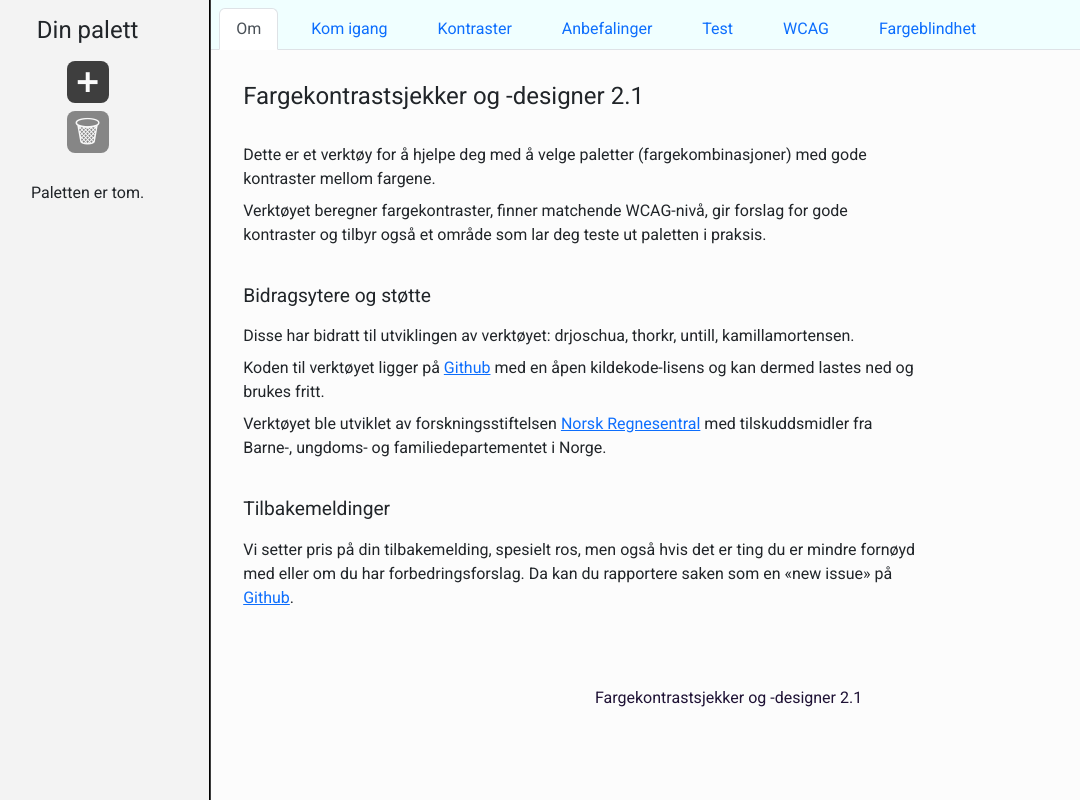
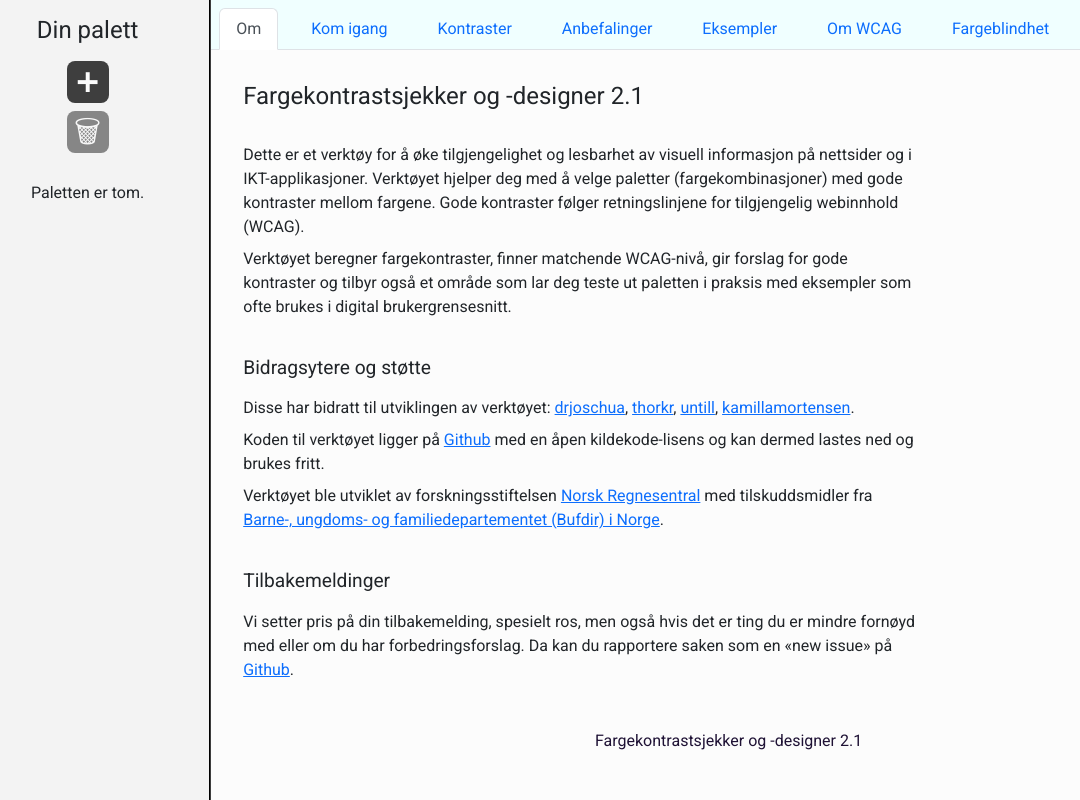
Before and after one commit to NorskRegnesentral/ccc21, a React (Create React App) app: page /#/ in a window 1280 px wide. Shown: the whole page, without its empty margins (34-1114 px from the left). Built offline with nearby package versions, Linux system fonts and the light colour scheme.

Commit message:
Adjusted texts on the webpage. -
Added links to contributors' github pages. - Added linke to project page
on nr.no. - Added links to different wcag versions. - Updated text with
legal requirements. - Added new separate sections about color contrasts.

```diff
--- a/public/locales/nb/translation.json
+++ b/public/locales/nb/translation.json
@@ -1,23 +1,45 @@
 {
     "about-section-title" : "Fargekontrastsjekker og -designer 2.1",
-    "about-summary" : "Dette er et verktøy for å hjelpe deg med å velge paletter (fargekombinasjoner) med gode kontraster mellom fargene.",
-    "about-description" : "Verktøyet beregner fargekontraster, finner matchende WCAG-nivå, gir forslag for gode kontraster og tilbyr også et område som lar deg teste ut paletten i praksis.",
+    "about-summary" : "Dette er et verktøy for å øke tilgjengelighet og lesbarhet av visuell informasjon på nettsider og i IKT-applikasjoner. Verktøyet hjelper deg med å velge paletter (fargekombinasjoner) med gode kontraster mellom fargene. Gode kontraster følger retningslinjene for tilgjengelig webinnhold (WCAG).",
+    "about-description" : "Verktøyet beregner fargekontraster, finner matchende WCAG-nivå, gir forslag for gode kontraster og tilbyr også et område som lar deg teste ut paletten i praksis med eksempler som ofte brukes i digital brukergrensesnitt.",
     "about-contributors-title" : "Bidragsytere og støtte",
-    "about-contributors" : "Disse har bidratt til utviklingen av verktøyet: drjoschua, thorkr, untill, kamillamortensen.",
+    "about-contributors" : "Disse har bidratt til utviklingen av verktøyet",
+    "contributor-1": "drjoschua",
+    "contributor-link-1": "https://github.com/drjoschua",
+    "contributor-2": "thorkr",
+    "contributor-link-2": "https://github.com/thorkr",
+    "contributor-3": "untill",
+    "contributor-link-3": "https://github.com/untill",
+    "contributor-4": "kamillamortensen",
+    "contributor-link-4": "https://github.com/kamillamortensen",
     "about-code-1" : "Koden til verktøyet ligger på ",
     "about-code-link" : "Github",
     "about-code-2" : " med en åpen kildekode-lisens og kan dermed lastes ned og brukes fritt.",
     "about-funding-1" : "Verktøyet ble utviklet av forskningsstiftelsen ",
-    "about-funding-link" : "Norsk Regnesentral",
-    "about-funding-2" : " med tilskuddsmidler fra Barne-, ungdoms- og familiedepartementet i Norge.",
+    "about-funding-link-1" : "Norsk Regnesentral",
+    "about-funding-2" : " med tilskuddsmidler fra ",
+    "about-funding-link-2": "Barne-, ungdoms- og familiedepartementet (Bufdir) i Norge",
+    "about-funding-3": ".",
     "about-feedback-title" : "Tilbakemeldinger",
     "about-feedback-1" : "Vi setter pris på din tilbakemelding, spesielt ros, men også hvis det er ting du er mindre fornøyd med eller om du har forbedringsforslag. Da kan du rapportere saken som en «new issue» på ",
     "about-feedback-link" : "Github",
     "about-feedback-2" : ".",
-    "about-wcag" : "WCAG er tekniske retningslinjer for tilgjengelighet av webinnhold med blant annet spesifikasjon av hva som er gode fargekontraster.",
+    "about-wcag" : "Retningslinjene for tilgjengelig webinnhold, kjent som Web Content Accessibility Guidelines (WCAG) på engelsk, er tekniske retningslinjer som fokuserer på tilgjengelighet av nettsider. Disse retningslinjene er nyttige for utviklere som ønsker å skape nettsider som er tilgjengelige og brukervennlige for alle brukere, uavhengig av funksjonsnedsettelse.",
+    "about-wcag-versions-1": "Det finnes flere versjoner av WCAG, inkludert",
+    "wcag-20": "WCAG versjon 2.0",
+    "wcag-20-link": "https://www.w3.org/Translations/WCAG20-no/",
+    "wcag-21": "WCAG versjon 2.1",
+    "wcag-20-link": "https://www.w3.org/Translations/WCAG21-no/",
+    "wcag-22": "WCAG versjon 2.2",
+    "wcag-20-link": "https://www.w3.org/TR/WCAG22/",
+    "about-wcag-legal-1": "Fra 1. februar 2023 ble WCAG 2.1 en del av norsk rett gjennom ",
+    "wcag-legal-1": "EUs webdirektivet (WAD)",
+    "wcag-legal-link-1": "https://www.uutilsynet.no/webdirektivet-wad/eus-webdirektiv-wad/",
+    "about-wcag-legal-2": " og gjelder for alle nettsider i både offentlig og privat sektor",
     "about-button-linking-to-wcag" : "Les om farger i WCAG 2.1",
     "about-button-linking-to-wcag-ext" : " (åpnes i nytt vindu), spesielt 1.4.3, 1.4.6 og 1.4.11.",
-    "about-contrasts" : "Kontrasten mellom to farger kan beskrives som et desimaltall mellom 1 og 21. Kontrasttallet mellom to farger vil være likt uavhengig av hvilken farge som er i foregrunn eller bakgrunn.",
+    "about-contrasts-title": "Tilgjengelige og lesbare fargekontraster",
+    "about-contrasts" : "WCAG specifiserer blant annet hva som er gode fargekontraster. Kontrasten mellom to farger kan beskrives som et desimaltall mellom 1 og 21. Kontrasttallet mellom to farger vil være likt uavhengig av hvilken farge som er i foregrunn eller bakgrunn.",
     "about-wcag-list-heading" : "Fire kategorier for fargekontraster definert av WCAG:",
     "about-wcag-aaa" : "Er oppnådd om kontrasttallet for farge av tekst på vanlig størrelse og bakgrunnsfarge er større enn 7. For stor tekst må kontrasttallet være minst 4,5.",
     "about-wcag-aa" : "Er oppnådd for vanlig tekststørrelse om kontrasttallet er større enn 4,5. For stor tekst må kontrasttallet være minst 3.",
@@ -26,7 +48,7 @@
     "contrast-section-title" : "Kontraster for din palett",
     "get-started-section-title" : "Kom igang",
     "get-started-description" : "I seksjonen «Din palett» kan du legge til og fjerne farger. Du endrer en farge ved å klikke på fargen eller ved å skrive inn hex-koden direkte. Under finner du et lite utvalg forhåndsdefinerte eksempelpaletter du kan bruke som utgangspunkt. Ellers vil du finne ulik funksjonalitet under hver fane, så her bør du utforske hvilke funksjoner som er mest nyttige for deg.",
-    "test-section-title" : "Test fargene i praksis",
+    "test-section-title" : "Kontrast eksempler - Test fargene i praksis",
     "test-section-explanation" : "Her kan du se hvordan fargekombinasjonene kan se ut i praksis.",
     "contrast-table-title"  : "Visning av valgte fargekombinasjoner med kontrasttall i en matrise",
   "contrast-table-radiobutton-title" :  "Velg visning for tabellen",
@@ -34,7 +56,7 @@
   "contrast-table-empty" :  "Tabellen er tom. Du trenger minst 2 farger for at kontraster kan vises.",
     "recommendation-section-title" : "Anbefalinger for fargekombinasjoner",
     "recommendation-explanation" : "Basert på din palett anbefales fargekombinasjonene under, delt inn i henhold til passende WCAG-nivå.",
-    "wcag-section-title" : "WCAG",
+    "wcag-section-title" : "Retningslinjer for tilgjengelig webinnhold (WCAG)",
   "my-colors-heading" : "Din palett",
   "my-colors-empty" : "Paletten er tom.",
     "change-color" : "Endre farge",
@@ -70,9 +92,9 @@
   "about-tab-title" : "Om",
   "get-started-tab-title" : "Kom igang",
   "contrast-tab-title" : "Kontraster",
-  "testing-tab-title" : "Test",
+  "testing-tab-title" : "Eksempler",
   "recommendation-tab-title" : "Anbefalinger",
-  "wcag-tab-title" : "WCAG",
+  "wcag-tab-title" : "Om WCAG",
   "default-palettes-legend": "Paletteksempler",
   "no-elements": "Ingen anbefalinger. Du trenger minst 2 farger for at anbefalinger kan beregnes.",
   "test-area-empty": "Du trenger minst 2 farger for å teste."
--- a/src/pages/home/home.jsx
+++ b/src/pages/home/home.jsx
@@ -104,7 +104,8 @@ function Home() {
               <p className="p-small-about">{t('about-summary')}</p>
               <p className="p-small-about">{t('about-description')}</p>
 	      <h2>{t('about-contributors-title')}</h2>
-              <p className="p-small-about">{t('about-contributors')}</p>
+              <p className="p-small-about">{t('about-contributors')}: <a href={t('contributor-link-1')} target="_blank" rel="noreferrer noopener">{t('contributor-1')}</a>, <a href={t('contributor-link-2')} target="_blank" rel="noreferrer noopener">{t('contributor-2')}</a>, <a href={t('contributor-link-3')} target="_blank" rel="noreferrer noopener">{t('contributor-3')}</a>, <a href={t('contributor-link-4')} target="_blank" rel="noreferrer noopener">{t('contributor-4')}</a>.
+			</p>
               <p className="p-small-about">
 		{t('about-code-1')}
                 <a href="https://github.com/NorskRegnesentral/ccc21/" target="_blank" rel="noreferrer noopener">
@@ -114,10 +115,13 @@ function Home() {
 	      </p>
               <p className="p-small-about">
 		{t('about-funding-1')}
-                <a href="https://nr.no/" target="_blank" rel="noreferrer noopener">
-		  {t('about-funding-link')}
+                <a href="https://nr.no/prosjekter/tilgjengelige-kontraster/" target="_blank" rel="noreferrer noopener">
+		  {t('about-funding-link-1')}
 		</a>
 		{t('about-funding-2')}
+		  			<a href="https://www.bufdir.no/tilskudd/uu/" targets="_blank" rel="noreferrer noopener">
+		  {t('about-funding-link-2')}
+		</a>.
 		</p>
 	      <h2>{t('about-feedback-title')}</h2>
               <p className="p-small-about">
@@ -207,9 +211,12 @@ function Home() {
       {t('about-wcag')}
     </p>
       <p className="p-small-about">
-      {t('about-contrasts')}
+      {t('about-wcag-versions-1')} <a href={t('wcag-20-link')} target="_blank" rel="noreferrer noopener">{t('wcag-20')}</a>, <a href={t('wcag-21-link')} target="_blank" rel="noreferrer noopener">{t('wcag-21')}</a>, & <a href={t('wcag-22-link')} target="_blank" rel="noreferrer noopener">{t('wcag-22')}</a>.&nbsp;
+       {t('about-wcag-legal-1')} <a href={t('wcag-legal-1')} target="_blank" rel="noreferrer noopener">{t('wcag-legal-1')}</a> {t('about-wcag-legal-2')}.
     </p>
+    <h2>{t('about-contrasts-title')}</h2>
       <p className="p-small-about">
+      {t('about-contrasts')}&nbsp;
       <a href="https://www.w3.org/TR/WCAG21/#contrast-minimum" target="_blank" rel="noreferrer noopener">
       {t('about-button-linking-to-wcag')}
     </a>
```
